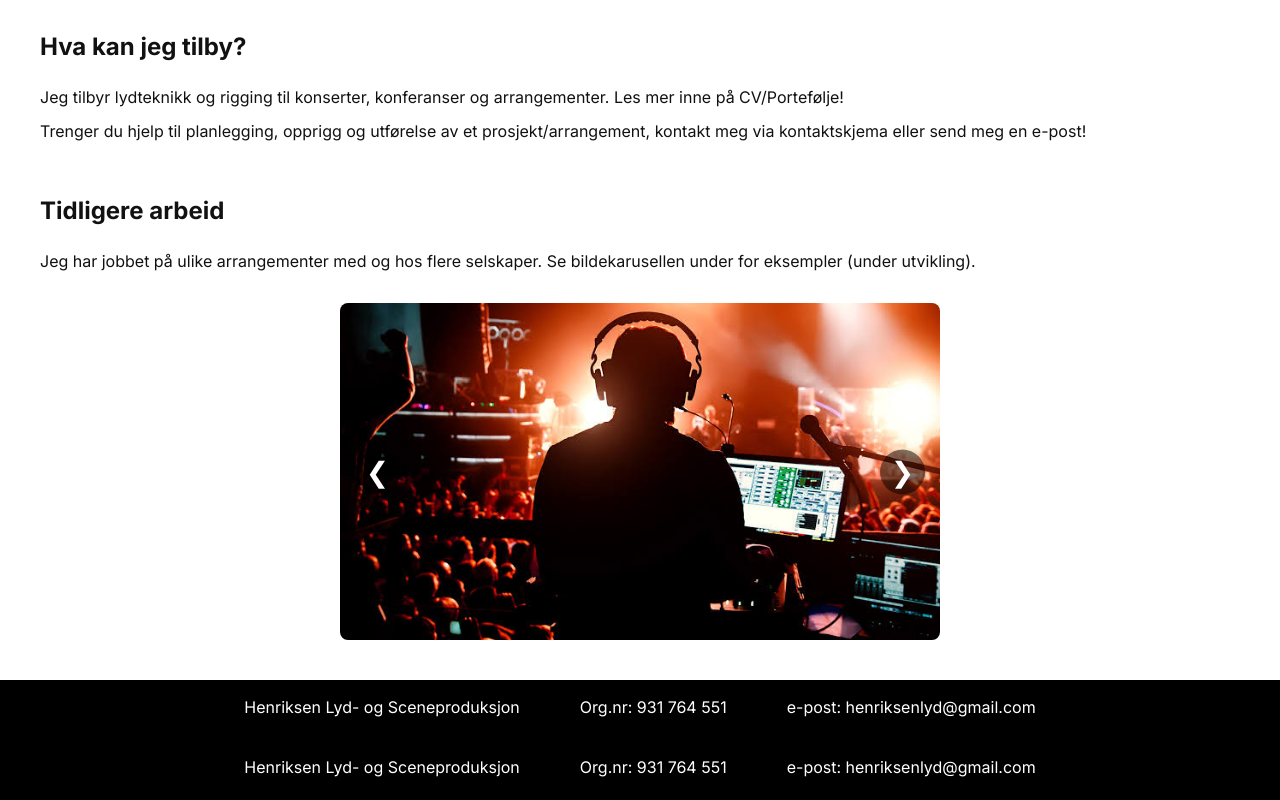
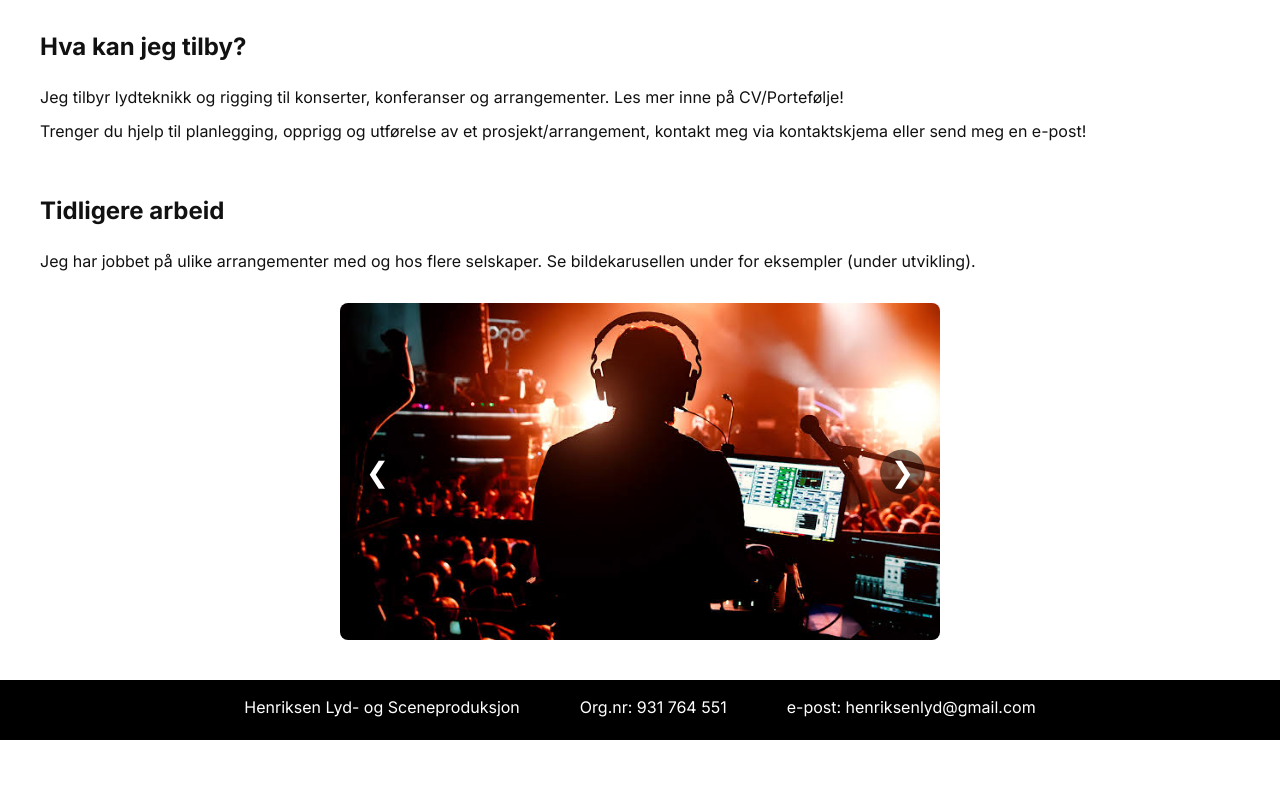
Before and after one commit to FilipEL00/Prosjekt_IT2805_45, a plain HTML site: page index.html in a window 1280 px wide. Shown: the part 714-1514 px from the top of the page. After the commit the page ends 1454 px from the top, so only its background shows below. Drawn offline with Linux system fonts and the light colour scheme.

Commit message:
Clean up footer section in index.html
Removed duplicate footer section and unnecessary comments.

```diff
--- a/index.html
+++ b/index.html
@@ -122,20 +122,6 @@
     <!-- Footer genereres av footer.js -->
     <footer id="footer"></footer>
 
-
-    <!-- Nederste del av nettsiden
-    <footer>
-        <p>Henriksen Lyd- og Sceneproduksjon</p>
-        <p>Org.nr: 931 764 551</p>
-        <p>e-post: henriksenlyd@gmail.com</p>
-    </footer>-->
-
-        <!-- Nederste del av nettsiden -->
-        <footer>
-            <p>Henriksen Lyd- og Sceneproduksjon</p>
-            <p>Org.nr: 931 764 551</p>
-            <p>e-post: henriksenlyd@gmail.com</p>
-        </footer>
     </div>
 </body>
 </html>
```
